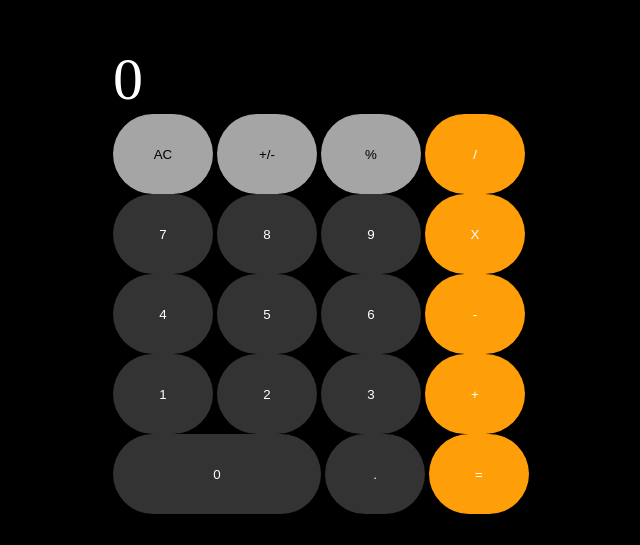
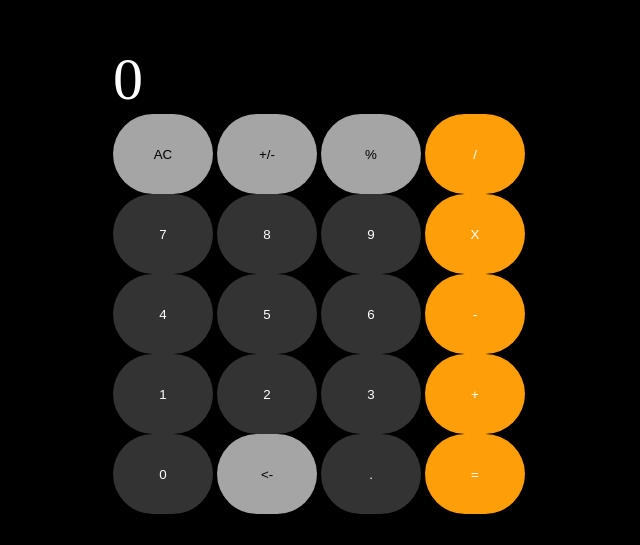
Before and after one commit to josueperoli/Calculadora_minimalista, a plain HTML site: page index.html in a window 1280 px wide. Shown: the part 255-800 px from the top of the page, without its empty margins (277-917 px from the left). Drawn offline with Linux system fonts and the light colour scheme.

Commit message:
adicionando o botao apagar

```diff
--- a/index.html
+++ b/index.html
@@ -30,6 +30,7 @@
             <button id="tres" class="numero">3</button>
             <button id="adicao" class="operacao">+</button>
             <button id="zero" class="numero">0</button>
+            <button id="apagar"><-</button>
             <button id="ponto" class="numero">.</button>
             <button id="igual" class="operacao">=</button>
         </div>
--- a/style.css
+++ b/style.css
@@ -41,6 +41,8 @@ button{
     color: white;
     border-radius: 50px;
 }
-#zero{
-    width: 208px;
+#apagar{
+    background-color: #A5A5A5;
+    color: black;
+    border-radius: 50px;
 }
```
